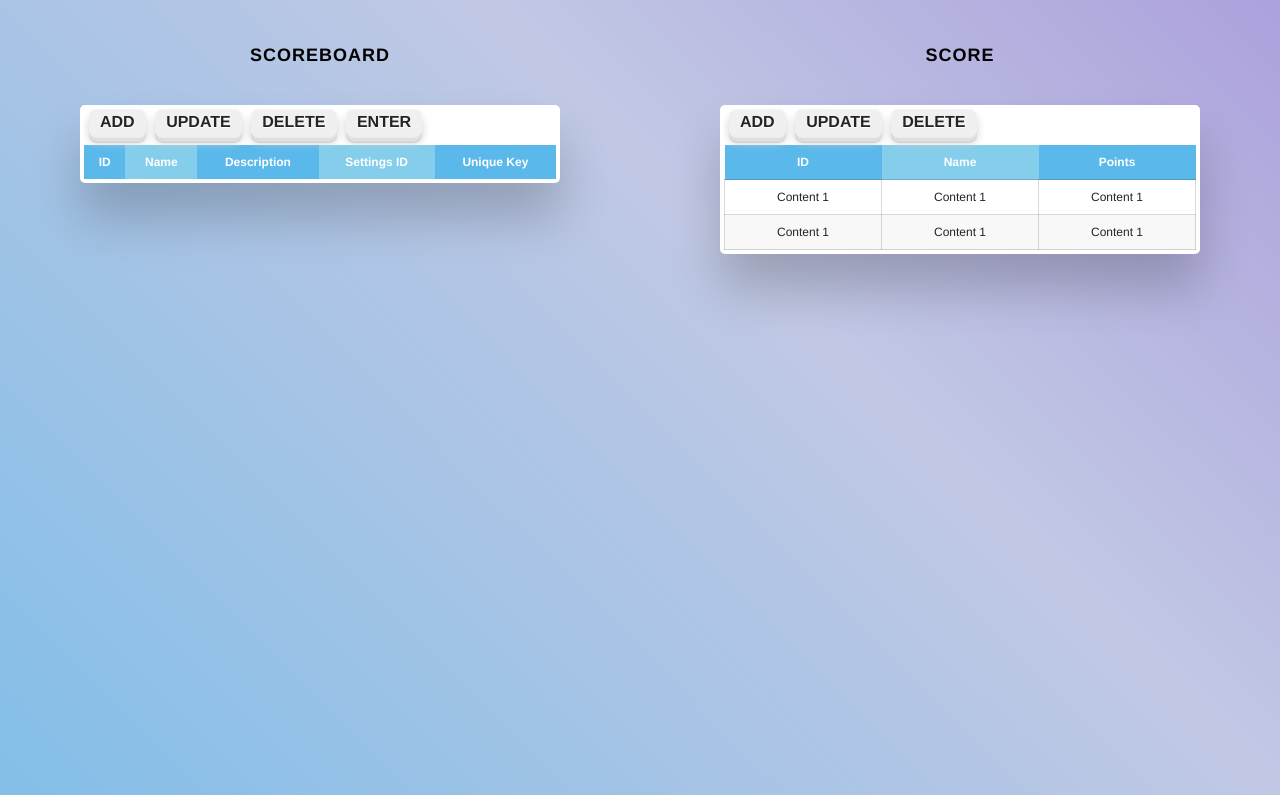
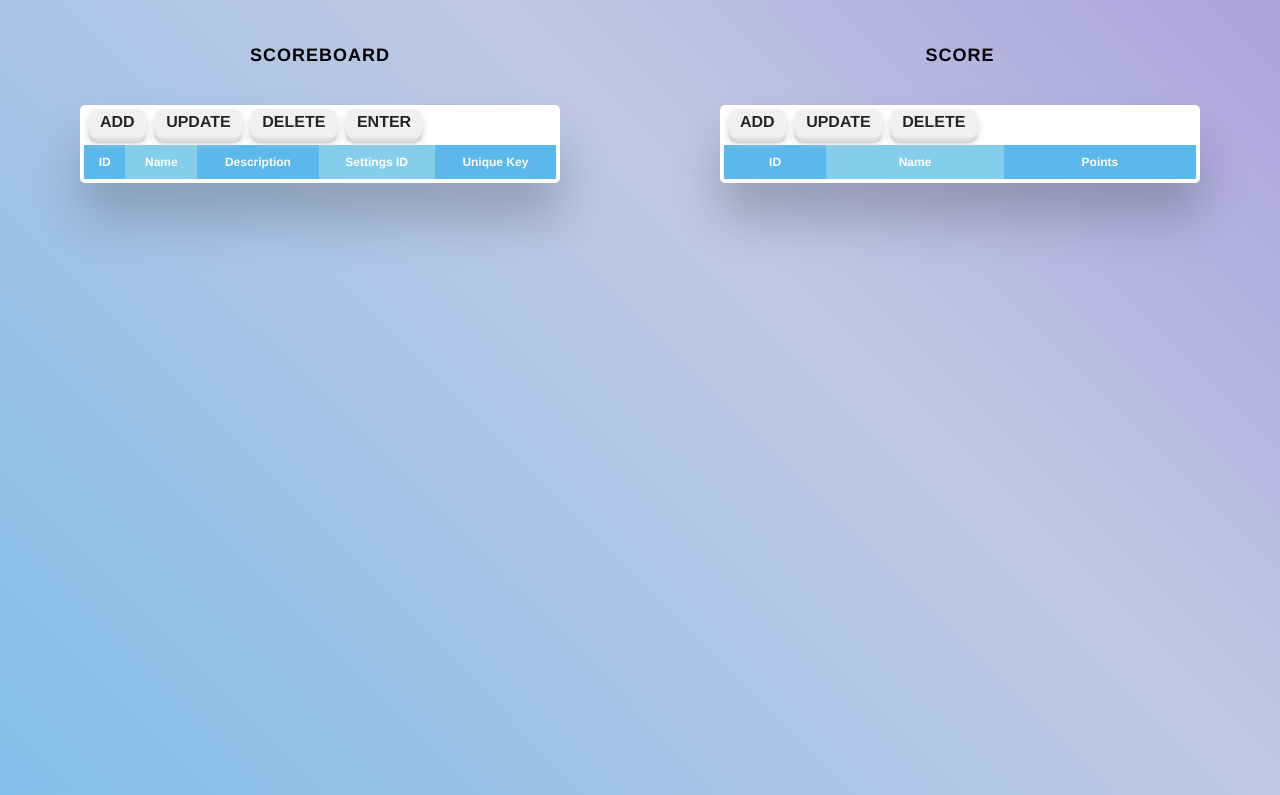
Before and after one commit to TECHCOLLEGE-SKO-DATA/Ranker, a plain HTML site: page Ranker/Prototype/index.html in a window 1280 px wide. Shown: the part 61-856 px from the top of the page. Drawn offline with nearby package versions, Linux system fonts and the light colour scheme; no server answers.

Commit message:
CONcat ADDED

```diff
--- a/Ranker/Prototype/index.html
+++ b/Ranker/Prototype/index.html
@@ -87,16 +87,6 @@
                 </tr>
             </thead>
             <tbody id="scoreTableBody">
-                <tr>
-                    <td>Content 1</td>
-                    <td>Content 1</td>
-                    <td>Content 1</td>
-                </tr>
-                <tr>
-                    <td>Content 1</td>
-                    <td>Content 1</td>
-                    <td>Content 1</td>
-                </tr>
             <tbody>
         </table>
     </div>
--- a/Ranker/Prototype/script.js
+++ b/Ranker/Prototype/script.js
@@ -12,12 +12,8 @@ document.addEventListener("DOMContentLoaded", async () => {
 
     });
 
-
-
-
     const scoreBoarddata = await scoreBoardResponse.json()
 
-    /*const dataArray = Array.isArray(scoreBoarddata) ? scoreBoarddata : [scoreBoarddata];*/
     const scoreBoardDataArray = [].concat(scoreBoarddata);
 
     scoreBoardDataArray.forEach((element) => {
@@ -49,7 +45,7 @@ async function loadScoresFromScoreBoardElement(scoreBoardElement){
 
     const data = await response.json()
 
-    const dataArray = Array.isArray(data) ? data : [data];
+    const dataArray = [].concat(data);
     scoreTableBody.innerHTML = ""
     dataArray.forEach((element) => {
 
```
